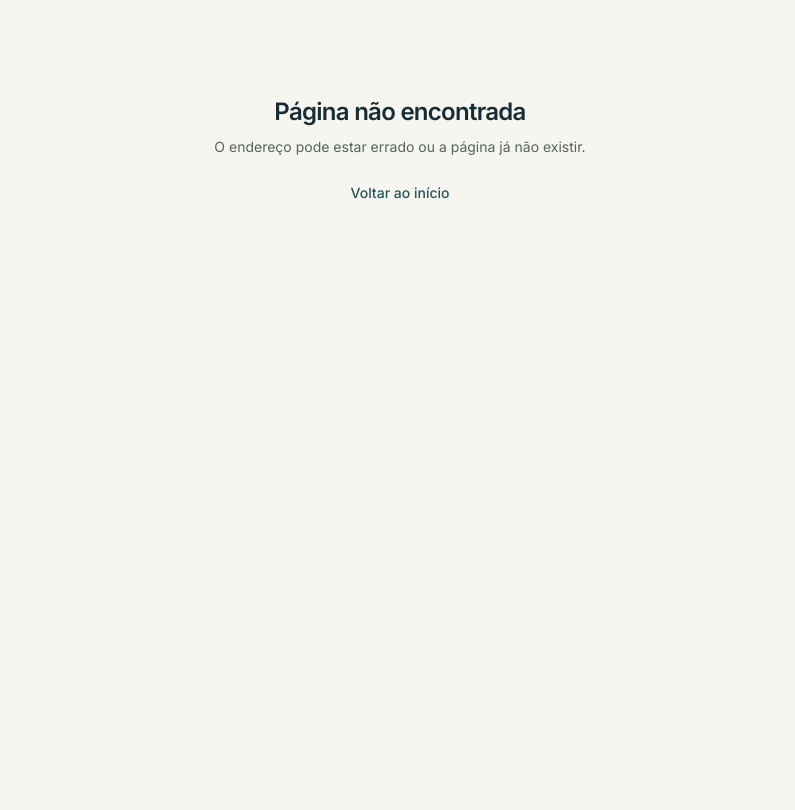
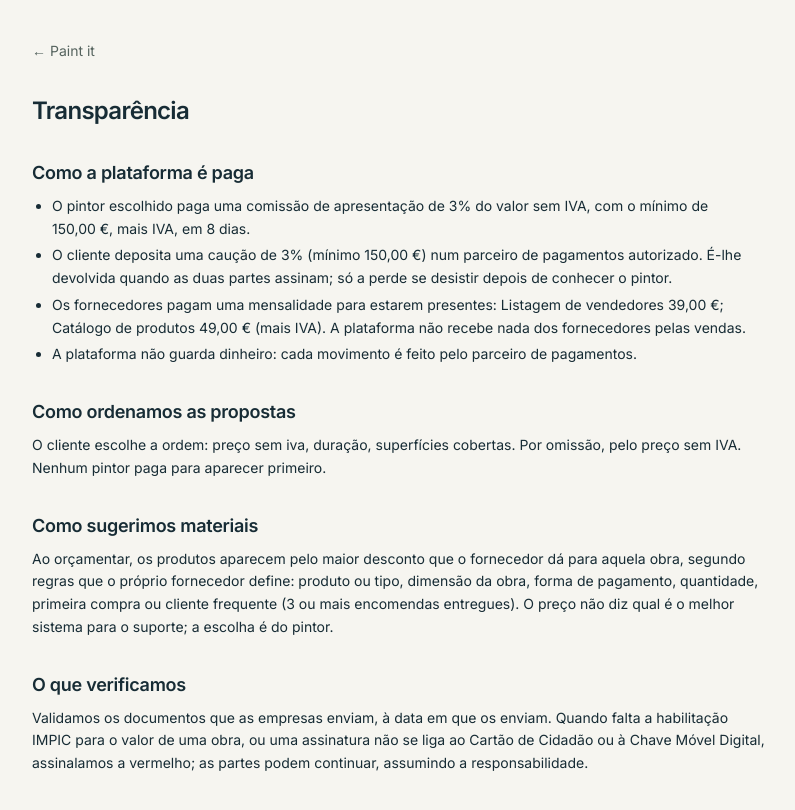
Before and after one commit to nunomarujo/paintit, a Next.js app: page /transparencia in a window 1280 px wide. Before the commit this address had no page. Shown: the top 810 px of the page, without its empty margins (240-1035 px from the left). Built offline with nearby package versions, Linux system fonts and the light colour scheme.

Commit message:
Página pública de transparência: comissão, caução, mensalidades, ordenação e verificações
Co-Authored-By: Claude Opus 5.5 <noreply@anthropic.com>
Claude-Session: https://claude.ai/code/session_01SPDKY3VBD8WnLPQg8GohVX

```diff
--- a/src/app/page.tsx
+++ b/src/app/page.tsx
@@ -143,6 +143,9 @@ export default function Home() {
             © {new Date().getFullYear()} {BRAND.name}
           </span>
           {/* Páginas legais por redigir e validar com o advogado (docs/ROADMAP.md). */}
+          <Link href="/transparencia" className="hover:underline">
+            Transparência
+          </Link>
           <span>Termos, privacidade e Livro de Reclamações: em preparação</span>
         </div>
       </footer>
--- /dev/null
+++ b/src/app/transparencia/page.tsx
@@ -0,0 +1,73 @@
+import Link from 'next/link';
+import { BRAND } from '@/config/brand';
+import { CURRENT_RULES } from '@/domain/rules';
+import { formatEuros } from '@/domain/money';
+import { SORT_LABELS } from '@/domain/proposal';
+import { FREQUENT_MIN_ORDERS } from '@/domain/catalog';
+import { PLAN_INFO, SUPPLIER_PLANS } from '@/domain/subscription';
+
+export const metadata = { title: `Transparência · ${BRAND.name}` };
+
+const pct = (bp: number) => `${(bp / 100).toLocaleString('pt-PT')}%`;
+
+// Como a plataforma ganha dinheiro e como ordena o que mostra (parecer jurídico F2 e G2).
+// Os valores vêm das regras em vigor, para esta página nunca divergir da app.
+export default function TransparencyPage() {
+  const r = CURRENT_RULES;
+  return (
+    <main className="mx-auto max-w-3xl space-y-8 px-4 py-10 text-sm leading-relaxed">
+      <Link href="/" className="text-slate-600 hover:underline">
+        ← {BRAND.name}
+      </Link>
+      <h1 className="text-2xl font-semibold">Transparência</h1>
+
+      <section>
+        <h2 className="text-lg font-semibold">Como a plataforma é paga</h2>
+        <ul className="mt-2 list-disc space-y-1 pl-5">
+          <li>
+            O pintor escolhido paga uma comissão de apresentação de {pct(r.commissionBp)} do valor sem IVA, com o mínimo de{' '}
+            {formatEuros(r.commissionMinCents)}, mais IVA, em {r.feeDeadlineDays} dias.
+          </li>
+          <li>
+            O cliente deposita uma caução de {pct(r.guaranteeBp)} (mínimo {formatEuros(r.guaranteeMinCents)}) num parceiro de
+            pagamentos autorizado. É-lhe devolvida quando as duas partes assinam; só a perde se desistir depois de conhecer o
+            pintor.
+          </li>
+          <li>
+            Os fornecedores pagam uma mensalidade para estarem presentes:{' '}
+            {SUPPLIER_PLANS.map((p) => `${PLAN_INFO[p].label} ${formatEuros(PLAN_INFO[p].monthlyCents)}`).join('; ')} (mais IVA). A
+            plataforma não recebe nada dos fornecedores pelas vendas.
+          </li>
+          <li>A plataforma não guarda dinheiro: cada movimento é feito pelo parceiro de pagamentos.</li>
+        </ul>
+      </section>
+
+      <section>
+        <h2 className="text-lg font-semibold">Como ordenamos as propostas</h2>
+        <p className="mt-2">
+          O cliente escolhe a ordem: {Object.values(SORT_LABELS).join(', ').toLowerCase()}. Por omissão, pelo preço sem IVA. Nenhum
+          pintor paga para aparecer primeiro.
+        </p>
+      </section>
+
+      <section>
+        <h2 className="text-lg font-semibold">Como sugerimos materiais</h2>
+        <p className="mt-2">
+          Ao orçamentar, os produtos aparecem pelo maior desconto que o fornecedor dá para aquela obra, segundo regras que o
+          próprio fornecedor define: produto ou tipo, dimensão da obra, forma de pagamento, quantidade, primeira compra ou cliente
+          frequente ({FREQUENT_MIN_ORDERS} ou mais encomendas entregues). O preço não diz qual é o melhor sistema para o suporte;
+          a escolha é do pintor.
+        </p>
+      </section>
+
+      <section>
+        <h2 className="text-lg font-semibold">O que verificamos</h2>
+        <p className="mt-2">
+          Validamos os documentos que as empresas enviam, à data em que os enviam. Quando falta a habilitação IMPIC para o
+          valor de uma obra, ou uma assinatura não se liga ao Cartão de Cidadão ou à Chave Móvel Digital, assinalamos a
+          vermelho; as partes podem continuar, assumindo a responsabilidade.
+        </p>
+      </section>
+    </main>
+  );
+}
```
